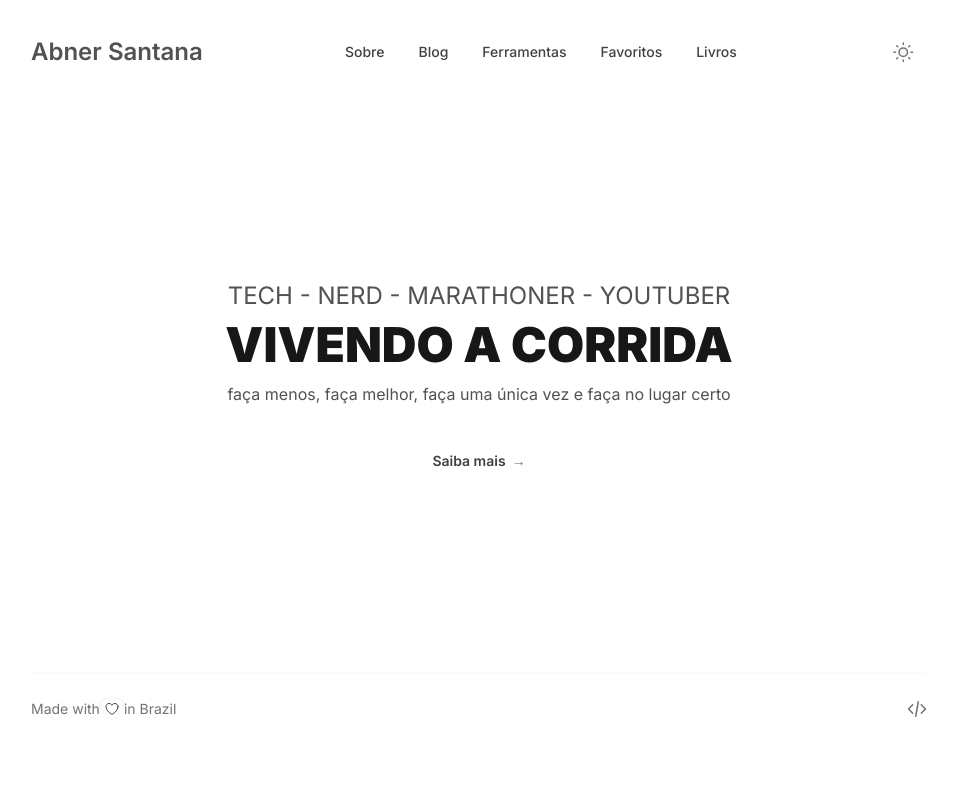
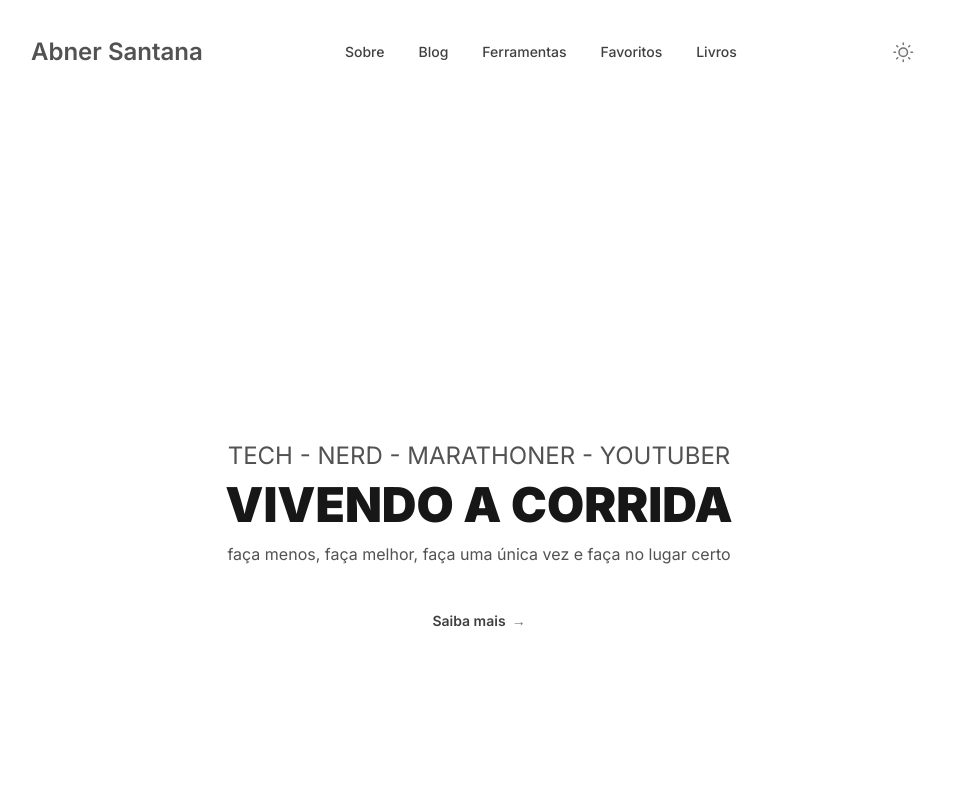
Before and after one commit to abnerssantana/personal-site, a Next.js app: page / in a window 1280 px wide. Shown: the top 800 px of the page, without its empty margins (161-1118 px from the left). Built offline with nearby package versions, Linux system fonts and the light colour scheme.

Commit message:
test css

```diff
--- a/src/pages/index.tsx
+++ b/src/pages/index.tsx
@@ -8,7 +8,7 @@ export const Home = () => {
       <Container>
         <Wrapper>
           <div className="mx-auto pb-24 pt-24 sm:pb-40 sm:pt-40">
-            <div className="text-center">
+            <div className="text-center pb-24 pt-24 sm:pb-40 sm:pt-40">
               <h2 className="text-xl font-normal text-gray-600 dark:text-gray-400 sm:text-2xl">
               TECH - NERD - MARATHONER - YOUTUBER
               </h2>
```
